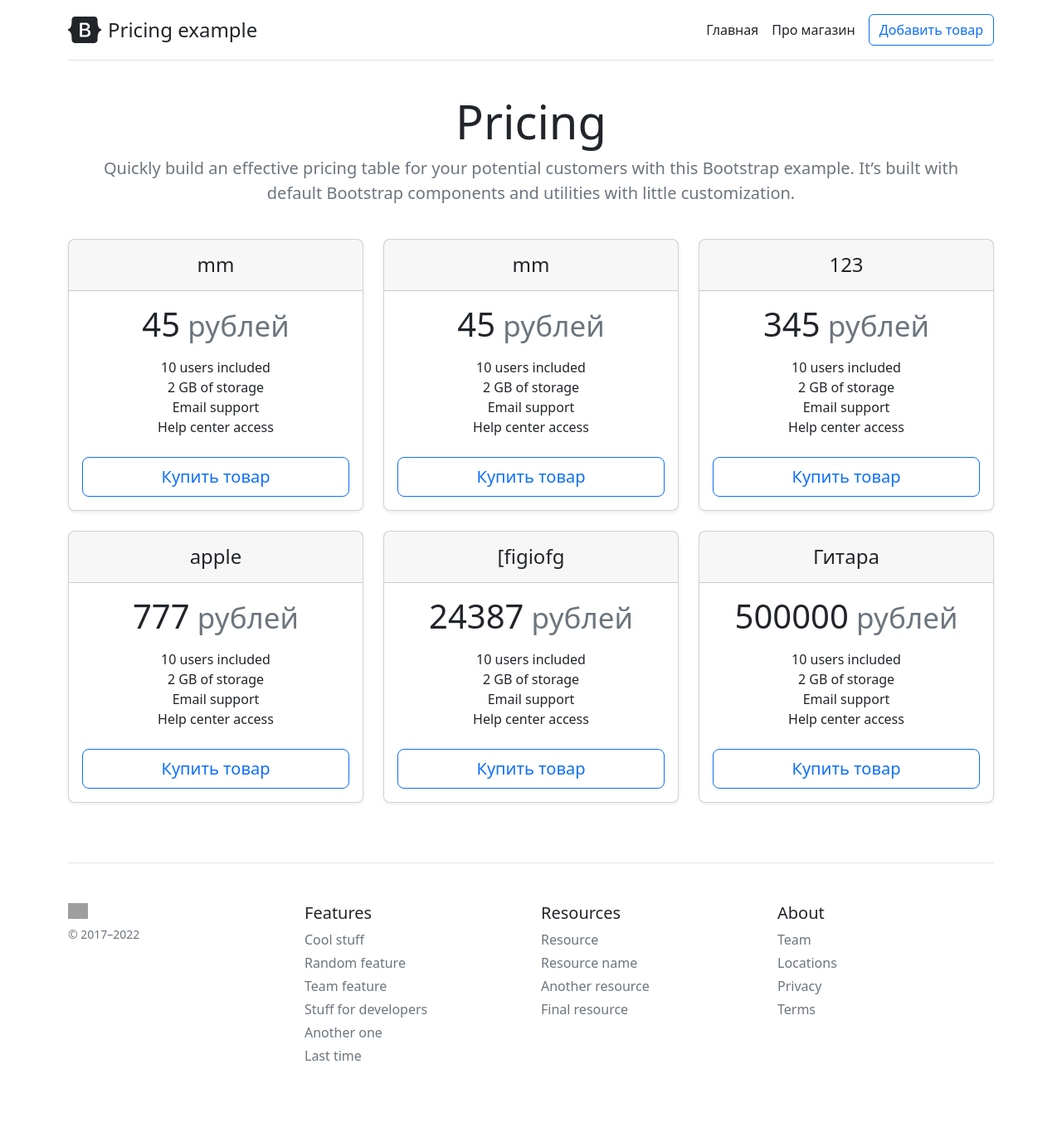
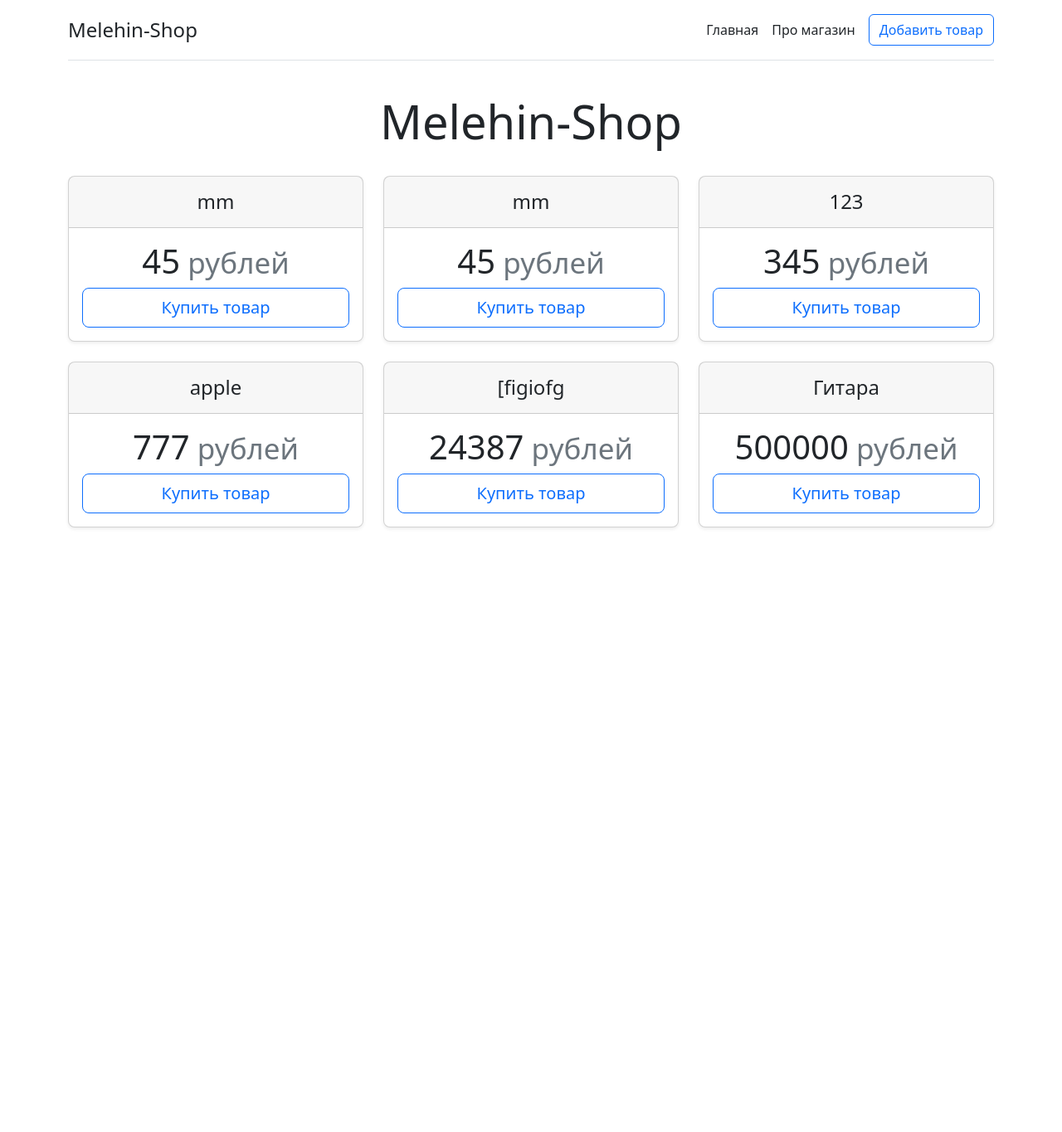
Before and after one commit to vlad1013374/online-shop, a Flask app: page / in a window 1280 px wide. Shown: the whole page at 83% size. After the commit the page ends 637 px from the top, so only its background shows below. Run offline with Flask 2, Linux system fonts and the light colour scheme; data comes from the database, SQL or seed files in the repository; both versions use the stored data as it was after the commit; grey boxes are pictures that could not be loaded.

Commit message:
убрал лишнее

```diff
--- a/shop/main.py
+++ b/shop/main.py
@@ -3,7 +3,6 @@ from urllib import request
 from flask import Flask, render_template, redirect, request
 from flask_sqlalchemy import SQLAlchemy
 import urllib.request
-
 
 app = Flask(__name__)
 app.config['SQLALCHEMY_DATABASE_URI'] = 'sqlite:///shop.db'
@@ -21,7 +20,7 @@ class Item(db.Model):
 @app.route('/')
 def index():
     items = Item.query.order_by(Item.price).all()
-    return render_template('index.html', data=items)
+    return render_template('index.html', items=items)
 
 @app.route('/about')
 def about():
@@ -31,20 +30,21 @@ def about():
 def buy(id):
     return "Вы успешно купили "+str(id)
 
-@app.route('/create', methods=['POST', 'GET'])
-def create():
-    if request.method == "POST":
-        title = request.form['title']
-        price = request.form['price']
-        item = Item(title = title, price = price)
-        try:
-            db.session.add(item)
-            db.session.commit()
-            return redirect('/')
-        except:
-            return "Ошибка"
-    else:
-        return render_template('create.html')
+@app.get('/create')
+def create_new_item_page():
+   return render_template('create.html')
+
+@app.post('/create')
+def create_new_item():
+    title = request.form['title']
+    price = request.form['price']
+    item = Item(title = title, price = price)
+    try:
+        db.session.add(item)
+        db.session.commit()
+        return redirect('/')
+    except BaseException:
+        return "Ошибка"
 
 if __name__ == '__main__':
     app.run(debug=True)
--- a/shop/templates/base.html
+++ b/shop/templates/base.html
@@ -17,8 +17,7 @@
           <header>
             <div class="d-flex flex-column flex-md-row align-items-center pb-3 mb-4 border-bottom">
               <a href="/" class="d-flex align-items-center text-dark text-decoration-none">
-                <svg xmlns="http://www.w3.org/2000/svg" width="40" height="32" class="me-2" viewBox="0 0 118 94" role="img"><title>Bootstrap</title><path fill-rule="evenodd" clip-rule="evenodd" d="M24.509 0c-6.733 0-11.715 5.893-11.492 12.284.214 6.14-.064 14.092-2.066 20.577C8.943 39.365 5.547 43.485 0 44.014v5.972c5.547.529 8.943 4.649 10.951 11.153 2.002 6.485 2.28 14.437 2.066 20.577C12.794 88.106 17.776 94 24.51 94H93.5c6.733 0 11.714-5.893 11.491-12.284-.214-6.14.064-14.092 2.066-20.577 2.009-6.504 5.396-10.624 10.943-11.153v-5.972c-5.547-.529-8.934-4.649-10.943-11.153-2.002-6.484-2.28-14.437-2.066-20.577C105.214 5.894 100.233 0 93.5 0H24.508zM80 57.863C80 66.663 73.436 72 62.543 72H44a2 2 0 01-2-2V24a2 2 0 012-2h18.437c9.083 0 15.044 4.92 15.044 12.474 0 5.302-4.01 10.049-9.119 10.88v.277C75.317 46.394 80 51.21 80 57.863zM60.521 28.34H49.948v14.934h8.905c6.884 0 10.68-2.772 10.68-7.727 0-4.643-3.264-7.207-9.012-7.207zM49.948 49.2v16.458H60.91c7.167 0 10.964-2.876 10.964-8.281 0-5.406-3.903-8.178-11.425-8.178H49.948z" fill="currentColor"></path></svg>
-                <span class="fs-4">Pricing example</span>
+                <span class="fs-4">Melehin-Shop</span>
               </a>
 
               <nav class="d-inline-flex mt-2 mt-md-0 ms-md-auto">
@@ -29,50 +28,13 @@
             </div>
 
             <div class="pricing-header p-3 pb-md-4 mx-auto text-center">
-              <h1 class="display-4 fw-normal">Pricing</h1>
-              <p class="fs-5 text-muted">Quickly build an effective pricing table for your potential customers with this Bootstrap example. It’s built with default Bootstrap components and utilities with little customization.</p>
+              <h1 class="display-4 fw-normal">Melehin-Shop</h1>
             </div>
           </header>
 
           {% block body %}{% endblock %}
 
-          <footer class="pt-4 my-md-5 pt-md-5 border-top">
-            <div class="row">
-              <div class="col-12 col-md">
-                <img class="mb-2" src="/docs/5.2/assets/brand/bootstrap-logo.svg" alt="" width="24" height="19">
-                <small class="d-block mb-3 text-muted">© 2017–2022</small>
-              </div>
-              <div class="col-6 col-md">
-                <h5>Features</h5>
-                <ul class="list-unstyled text-small">
-                  <li class="mb-1"><a class="link-secondary text-decoration-none" href="#">Cool stuff</a></li>
-                  <li class="mb-1"><a class="link-secondary text-decoration-none" href="#">Random feature</a></li>
-                  <li class="mb-1"><a class="link-secondary text-decoration-none" href="#">Team feature</a></li>
-                  <li class="mb-1"><a class="link-secondary text-decoration-none" href="#">Stuff for developers</a></li>
-                  <li class="mb-1"><a class="link-secondary text-decoration-none" href="#">Another one</a></li>
-                  <li class="mb-1"><a class="link-secondary text-decoration-none" href="#">Last time</a></li>
-                </ul>
-              </div>
-              <div class="col-6 col-md">
-                <h5>Resources</h5>
-                <ul class="list-unstyled text-small">
-                  <li class="mb-1"><a class="link-secondary text-decoration-none" href="#">Resource</a></li>
-                  <li class="mb-1"><a class="link-secondary text-decoration-none" href="#">Resource name</a></li>
-                  <li class="mb-1"><a class="link-secondary text-decoration-none" href="#">Another resource</a></li>
-                  <li class="mb-1"><a class="link-secondary text-decoration-none" href="#">Final resource</a></li>
-                </ul>
-              </div>
-              <div class="col-6 col-md">
-                <h5>About</h5>
-                <ul class="list-unstyled text-small">
-                  <li class="mb-1"><a class="link-secondary text-decoration-none" href="#">Team</a></li>
-                  <li class="mb-1"><a class="link-secondary text-decoration-none" href="#">Locations</a></li>
-                  <li class="mb-1"><a class="link-secondary text-decoration-none" href="#">Privacy</a></li>
-                  <li class="mb-1"><a class="link-secondary text-decoration-none" href="#">Terms</a></li>
-                </ul>
-              </div>
-            </div>
-          </footer>
+
         </div>
 
 
--- a/shop/templates/index.html
+++ b/shop/templates/index.html
@@ -7,21 +7,15 @@
 {% block body %}
 <main>
     <div class="row row-cols-1 row-cols-md-3 mb-3 text-center">
-      {% for el in data %}
+      {% for item in items %}
       <div class="col">
         <div class="card mb-4 rounded-3 shadow-sm">
           <div class="card-header py-3">
-            <h4 class="my-0 fw-normal">{{ el.title }}</h4>
+            <h4 class="my-0 fw-normal">{{ item.title }}</h4>
           </div>
           <div class="card-body">
-            <h1 class="card-title pricing-card-title">{{ el.price }}<small class="text-muted fw-light"> рублей</small></h1>
-            <ul class="list-unstyled mt-3 mb-4">
-              <li>10 users included</li>
-              <li>2 GB of storage</li>
-              <li>Email support</li>
-              <li>Help center access</li>
-            </ul>
-            <a href="/buy/{{ el.id }}" class="w-100 btn btn-lg btn-outline-primary">Купить товар</a>
+            <h1 class="card-title pricing-card-title">{{ item.price }}<small class="text-muted fw-light"> рублей</small></h1>
+            <a href="/buy/{{ item.id }}" class="w-100 btn btn-lg btn-outline-primary">Купить товар</a>
           </div>
         </div>
       </div>
```
Also changed, not shown: shop/shop.db.
